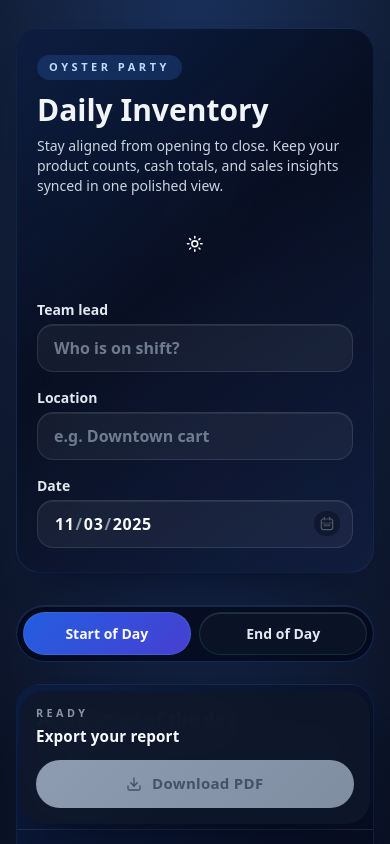
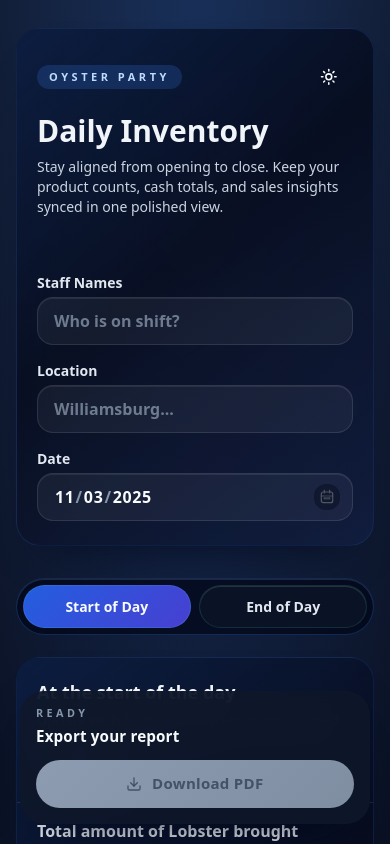
Before and after one commit to josealarconchacon/inventory-sheet, a React (Vite) app: page / in a window 390 px wide. Shown: the top 844 px of the page. Built offline with nearby package versions, Linux system fonts and the light colour scheme.

Commit message:
update theme toggle button

```diff
--- a/src/features/inventory/components/SheetHeader.jsx
+++ b/src/features/inventory/components/SheetHeader.jsx
@@ -20,29 +20,32 @@
     <header className="inventory-card inventory-motion-fade px-5 py-6 sm:px-7 sm:py-8">
       <div className="flex flex-col gap-6 md:flex-row md:items-start md:justify-between">
         <div className="space-y-3 text-left">
-          <span className="inline-flex items-center gap-2 rounded-full bg-blue-500/20 px-3 py-1 text-[11px] font-semibold uppercase tracking-[0.32em] text-blue-200">
-            Oyster Party
-          </span>
+          <div className="flex items-center justify-between gap-3">
+            <span className="inline-flex items-center gap-2 rounded-full bg-blue-500/20 px-3 py-1 text-[11px] font-semibold uppercase tracking-[0.32em] text-blue-200">
+              Oyster Party
+            </span>
+            <ThemeToggleButton className="md:hidden" />
+          </div>
           <div className="space-y-2">
             <h1 className="text-3xl font-bold text-slate-100 sm:text-4xl">
               Daily Inventory
             </h1>
             <p className="text-sm text-slate-300 md:max-w-lg">
-              Stay aligned from opening to close. Keep your product counts,
-              cash totals, and sales insights synced in one polished view.
+              Stay aligned from opening to close. Keep your product counts, cash
+              totals, and sales insights synced in one polished view.
             </p>
           </div>
         </div>
 
         <div className="flex w-full flex-col items-stretch gap-3 sm:flex-row sm:items-center sm:justify-center md:w-auto md:flex-row md:items-center md:justify-end">
           {downloadButton ?? null}
-          <ThemeToggleButton className="w-full sm:w-auto md:w-auto" />
+          <ThemeToggleButton className="hidden md:inline-flex" />
         </div>
       </div>
 
       <div className="mt-8 grid gap-4 sm:grid-cols-2 lg:grid-cols-3">
         <label className="flex flex-col gap-1 text-sm font-semibold text-slate-200">
-          Team lead
+          Staff Names
           <input
             type="text"
             placeholder="Who is on shift?"
@@ -56,7 +59,7 @@
           Location
           <input
             type="text"
-            placeholder="e.g. Downtown cart"
+            placeholder="Williamsburg..."
             value={sheet.location ?? ""}
             onChange={handleFieldChange("location")}
             className={baseInputClasses}
```
